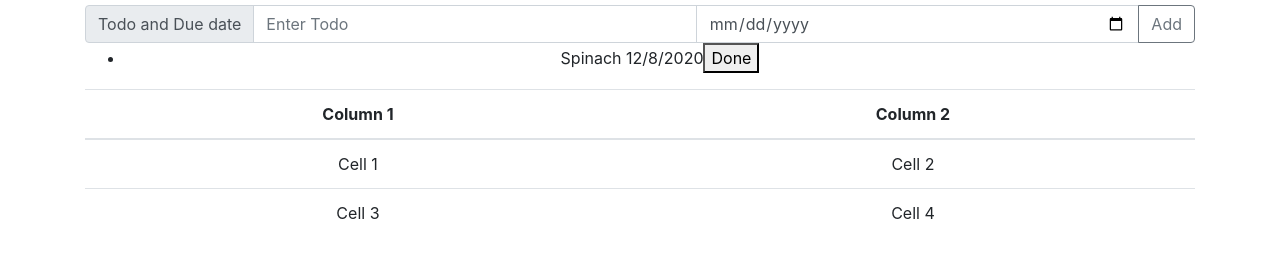
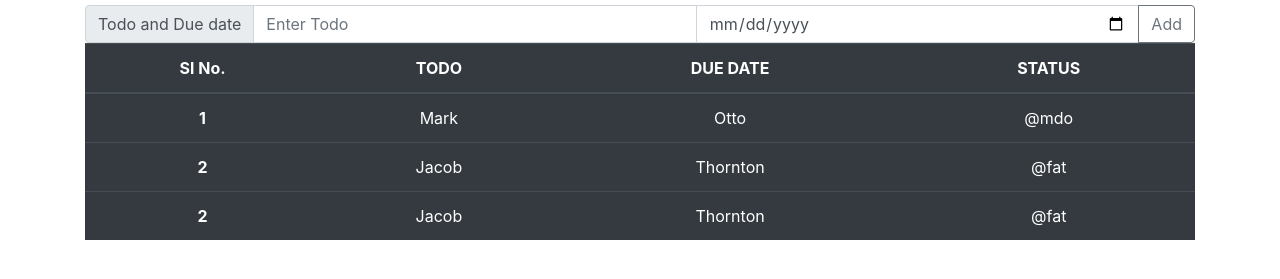
Before and after one commit to I-rk1413/todoList, a plain HTML site: page index.html in a window 1280 px wide. Shown: the part 51-330 px from the top of the page. Drawn offline with nearby package versions, Linux system fonts and the light colour scheme.

Commit message:
second commit

```diff
--- a/index.html
+++ b/index.html
@@ -19,29 +19,39 @@
 			<button class="btn btn-outline-secondary Add" type="button" id="button-addon2 " >Add</button>
 		</div>
 	  </div>
-	<ul>
+	<!-- <ul>
 		<li>Spinach <span>12/8/2020</span><button class="delete">Done</button></li>
-	</ul>
-	<div class="table-responsive">
-		<table class="table">
+	</ul> -->
+	<table class="table table-hover table-dark">
 		<thead>
 		  <tr>
-					<th>Column 1</th>
-					<th>Column 2</th>
+			<th scope="col">Sl No.</th>
+			<th scope="col">TODO</th>
+			<th scope="col">DUE DATE</th>
+			<th scope="col">STATUS</th>
 		  </tr>
 		</thead>
 		<tbody>
 		  <tr>
-					<td>Cell 1</td>
-					<td>Cell 2</td>
+			<th scope="row">1</th>
+			<td>Mark</td>
+			<td>Otto</td>
+			<td>@mdo</td>
 		  </tr>
 		  <tr>
-					<td>Cell 3</td>
-					<td>Cell 4</td>
+			<th scope="row">2</th>
+			<td>Jacob</td>
+			<td>Thornton</td>
+			<td>@fat</td>
+		  </tr>
+		  <tr>
+			<th scope="row">2</th>
+			<td>Jacob</td>
+			<td>Thornton</td>
+			<td>@fat</td>
 		  </tr>
 		</tbody>
 	  </table>
-	</div>
 
 	</div>
 
```
Lines whose indentation alone changed are shown as unchanged.
